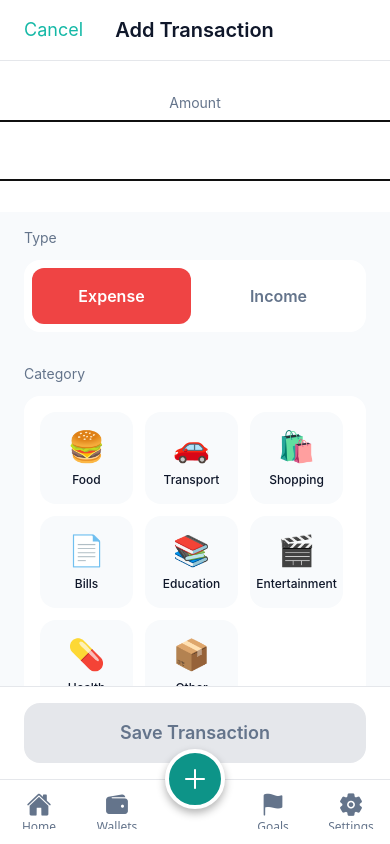
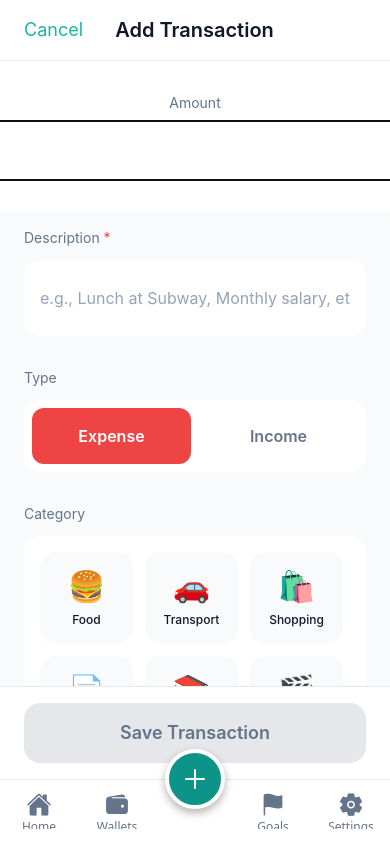
Before and after one commit to Bisheshwar-Das/ExpenSense, a React Native app: screen /Add in a window 390 px wide. Built offline with nearby package versions, Linux system fonts and the light colour scheme.

Commit message:
add description in the form, like what of which catgory, burger at mc?

```diff
--- a/src/screens/AddTransactionScreen.tsx
+++ b/src/screens/AddTransactionScreen.tsx
@@ -27,6 +27,7 @@ export default function AddTransactionScreen() {
   const { addTransaction } = useTransactions();
 
   // Form state
+  const [title, setTitle] = useState('');
   const [amount, setAmount] = useState('');
   const [type, setType] = useState<TransactionType>('expense');
   const [selectedCategory, setSelectedCategory] = useState<Category | null>(null);
@@ -37,8 +38,12 @@ export default function AddTransactionScreen() {
   // Get categories based on type
   const categories = type === 'expense' ? EXPENSE_CATEGORIES : INCOME_CATEGORIES;
 
-  // Validation
-  const isValid = amount !== '' && parseFloat(amount) > 0 && selectedCategory !== null;
+  // Validation - now requires title too
+  const isValid =
+    title.trim() !== '' &&
+    amount !== '' &&
+    parseFloat(amount) > 0 &&
+    selectedCategory !== null;
 
   const handleSave = async () => {
     if (!isValid) {
@@ -53,7 +58,7 @@ export default function AddTransactionScreen() {
 
       // Save transaction using Context
       await addTransaction({
-        title: selectedCategory?.name || 'Transaction',
+        title: title.trim(),
         amount: finalAmount,
         type,
         category: selectedCategory?.name || '',
@@ -105,6 +110,23 @@ export default function AddTransactionScreen() {
               className="text-5xl font-bold text-textPrimary"
               style={{ minWidth: 150 }}
               autoFocus
+            />
+          </View>
+        </View>
+
+        {/* Title/Description Input */}
+        <View className="px-6 py-4">
+          <Text className="text-textSecondary text-sm mb-3">
+            Description <Text className="text-expense">*</Text>
+          </Text>
+          <View className="bg-white rounded-2xl p-4">
+            <TextInput
+              value={title}
+              onChangeText={setTitle}
+              placeholder="e.g., Lunch at Subway, Monthly salary, etc."
+              placeholderTextColor="#94A3B8"
+              className="text-textPrimary text-base"
+              style={{ minHeight: 44 }}
             />
           </View>
         </View>
@@ -179,8 +201,8 @@ export default function AddTransactionScreen() {
             <TextInput
               value={notes}
               onChangeText={setNotes}
-              placeholder="Add a note..."
-              placeholderTextColor="#64748B"
+              placeholder="Add additional notes..."
+              placeholderTextColor="#94A3B8"
               multiline
               numberOfLines={3}
               className="text-textPrimary text-base"
```
